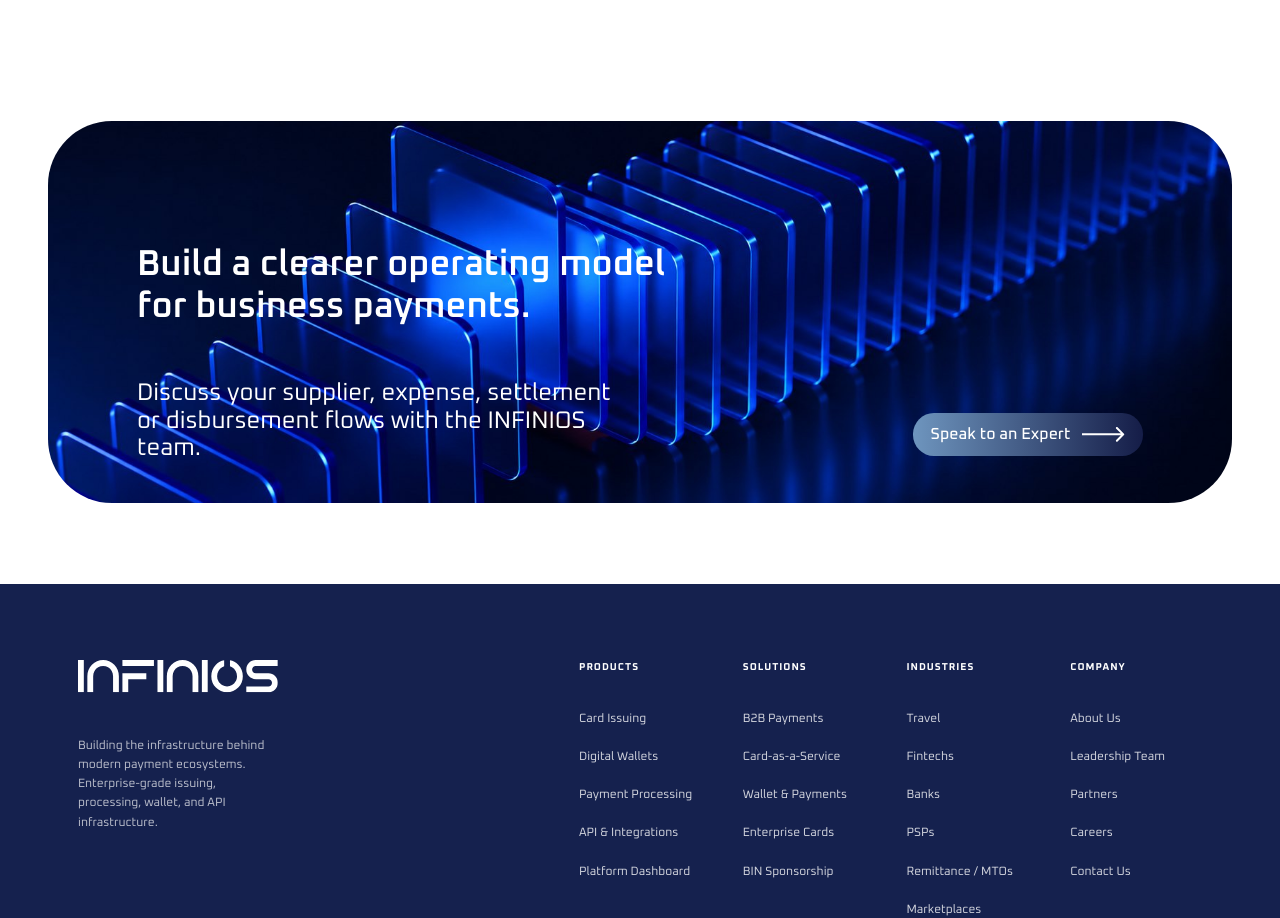
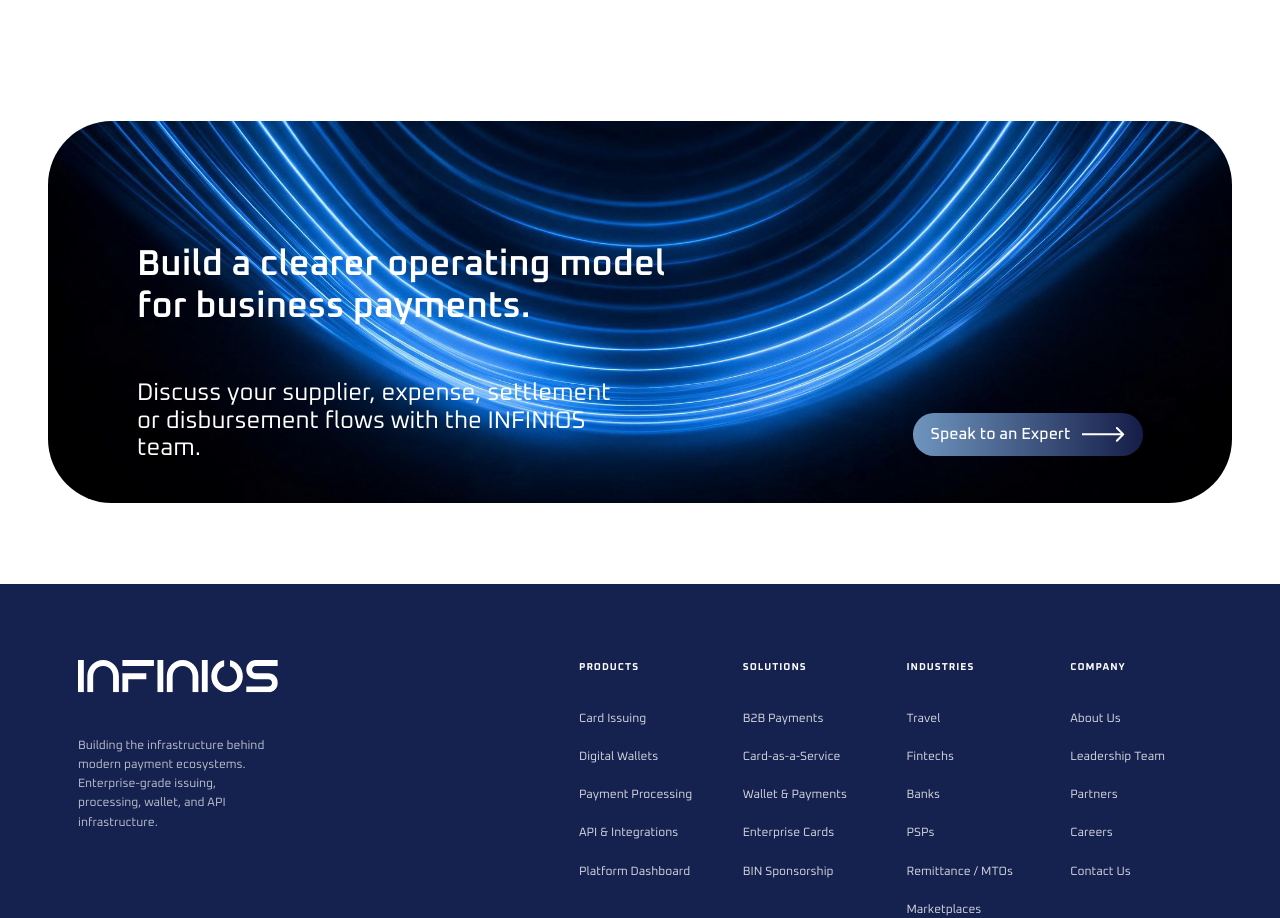
Before and after one commit to red-scarf0/infinios, a Next.js app: page /solutions/b2b-payments in a window 1280 px wide. Shown: the part 5800-6718 px from the top of the page. Built offline with nearby package versions, Linux system fonts and the light colour scheme; no server answers.

Commit message:
Update solution CTA banner image

```diff
--- a/src/data/solutions/b2b-payments.ts
+++ b/src/data/solutions/b2b-payments.ts
@@ -186,7 +186,7 @@
     body: "Discuss your supplier, expense, settlement or disbursement flows with the INFINIOS team.",
     ctaLabel: "Speak to an Expert",
     ctaHref: "/contact",
-    image: `${IMAGES}/cta-slats.jpg`,
+    image: "/new-images/cta-banner-card.jpg",
     headingMeasure: "553px",
     bodyMeasure: "474px",
     paddingTop: "124px",
```
